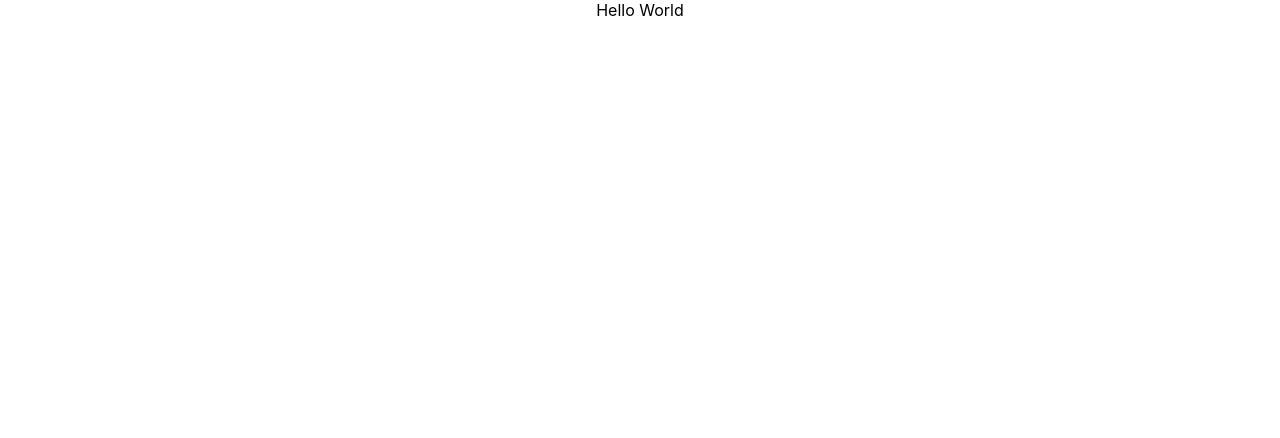
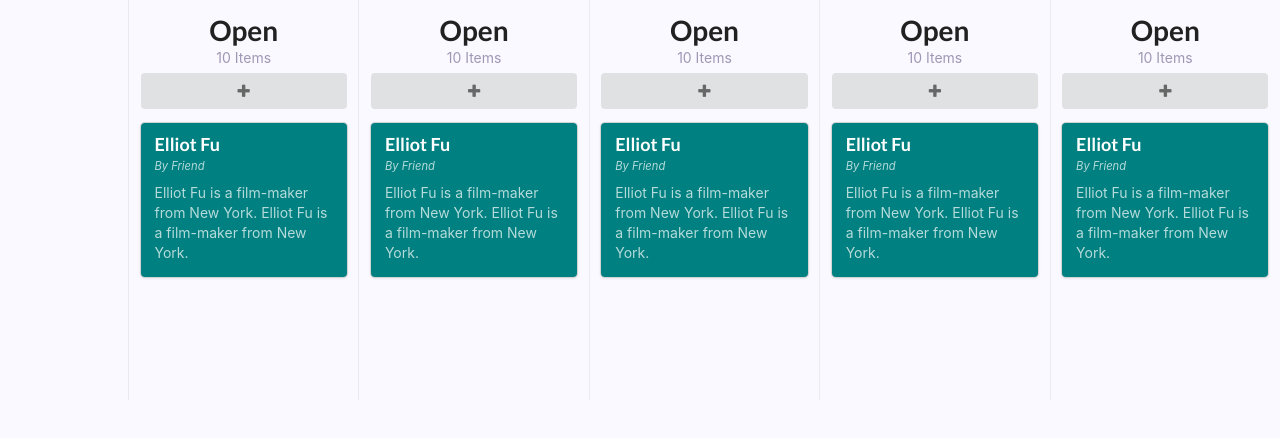
Before and after one commit to ashishdev007/Bug-control, a React (Create React App) app in the folder client/: page / in a window 1280 px wide. Shown: the top 438 px of the page. Built offline with nearby package versions, Linux system fonts and the light colour scheme.

Commit message:
Design Basics

```diff
--- a/client/package.json
+++ b/client/package.json
@@ -12,7 +12,9 @@
     "@types/react-dom": "^16.9.5",
     "react": "^16.12.0",
     "react-dom": "^16.12.0",
+    "react-redux": "^7.2.0",
     "react-scripts": "3.4.0",
+    "redux": "^4.0.5",
     "typescript": "^3.7.5"
   },
   "scripts": {
--- a/client/public/index.html
+++ b/client/public/index.html
@@ -8,6 +8,10 @@
     <meta
       name="description"
       content="Web site created using create-react-app"
+    />
+    <link
+      rel="stylesheet"
+      href="https://cdnjs.cloudflare.com/ajax/libs/semantic-ui/2.4.1/semantic.min.css"
     />
     <link rel="apple-touch-icon" href="%PUBLIC_URL%/logo192.png" />
     <!--
--- a/client/src/components/App.css
+++ b/client/src/components/App.css
@@ -1,38 +1,8 @@
 .App {
-  text-align: center;
+  height: 100vh;
+  width: 100vw;
+  display: flex;
+  background-color: #faf9ff;
+
+  padding-left: 10%;
 }
-
-.App-logo {
-  height: 40vmin;
-  pointer-events: none;
-}
-
-@media (prefers-reduced-motion: no-preference) {
-  .App-logo {
-    animation: App-logo-spin infinite 20s linear;
-  }
-}
-
-.App-header {
-  background-color: #282c34;
-  min-height: 100vh;
-  display: flex;
-  flex-direction: column;
-  align-items: center;
-  justify-content: center;
-  font-size: calc(10px + 2vmin);
-  color: white;
-}
-
-.App-link {
-  color: #61dafb;
-}
-
-@keyframes App-logo-spin {
-  from {
-    transform: rotate(0deg);
-  }
-  to {
-    transform: rotate(360deg);
-  }
-}
--- a/client/src/components/App.tsx
+++ b/client/src/components/App.tsx
@@ -1,9 +1,18 @@
 import React from 'react';
+import Stage from './Stage';
 
 import './App.css';
 
 function App() {
-  return <div className="App">Hello World</div>;
+  return (
+    <div className="App">
+      <Stage />
+      <Stage />
+      <Stage />
+      <Stage />
+      <Stage />
+    </div>
+  );
 }
 
 export default App;
--- /dev/null
+++ b/client/src/components/BugCard.tsx
@@ -0,0 +1,21 @@
+import React, { Component } from 'react';
+import '../public/BugCard.css';
+
+export class BugCard extends Component {
+  render() {
+    return (
+      <div className="ui card bugcard">
+        <div className="content">
+          <div className="header">Elliot Fu</div>
+          <div className="meta">By Friend</div>
+          <div className="description">
+            Elliot Fu is a film-maker from New York. Elliot Fu is a film-maker
+            from New York.
+          </div>
+        </div>
+      </div>
+    );
+  }
+}
+
+export default BugCard;
--- /dev/null
+++ b/client/src/components/Stage.tsx
@@ -0,0 +1,22 @@
+import React, { Component } from 'react';
+import BugCard from './BugCard';
+import '../public/stage.css';
+
+export class Stage extends Component {
+  render() {
+    return (
+      <div className="stage">
+        <div className="stageHead">
+          <h1 className="stageName">Open</h1>
+          <p className="stageNoItems">10 Items</p>
+        </div>
+        <button className="fluid ui icon button">
+          <i className="plus icon"></i>
+        </button>
+        <BugCard />
+      </div>
+    );
+  }
+}
+
+export default Stage;
--- /dev/null
+++ b/client/src/public/BugCard.css
@@ -0,0 +1,23 @@
+.ui.card.bugcard {
+  background-color: teal;
+  width: 100%;
+}
+
+.bugcard > .content {
+  color: white !important;
+}
+
+.bugcard > .content > .header {
+  color: white !important;
+}
+
+.bugcard > .content > .meta {
+  color: rgba(255, 255, 255, 0.71) !important;
+  font-style: italic;
+  font-size: 0.8em !important;
+}
+
+.bugcard > .content > .description {
+  color: rgba(255, 255, 255, 0.71) !important;
+  font-size: 1em !important;
+}
--- /dev/null
+++ b/client/src/public/stage.css
@@ -0,0 +1,24 @@
+.stage {
+  height: 50vh;
+  width: 18vw;
+  border-left: 1px solid #ece9f2;
+
+  padding: 1% 1%;
+}
+
+.stageHead {
+  text-align: center;
+}
+
+.stage > .button {
+  margin: 2.75% 0;
+}
+
+.stageName {
+  margin: 0;
+}
+
+.stageNoItems {
+  color: rgba(25, 4, 69, 0.4);
+  font-size: 14px;
+}
```
Also changed, not shown: 1 other file (tests, documents, lock files or other folders).
